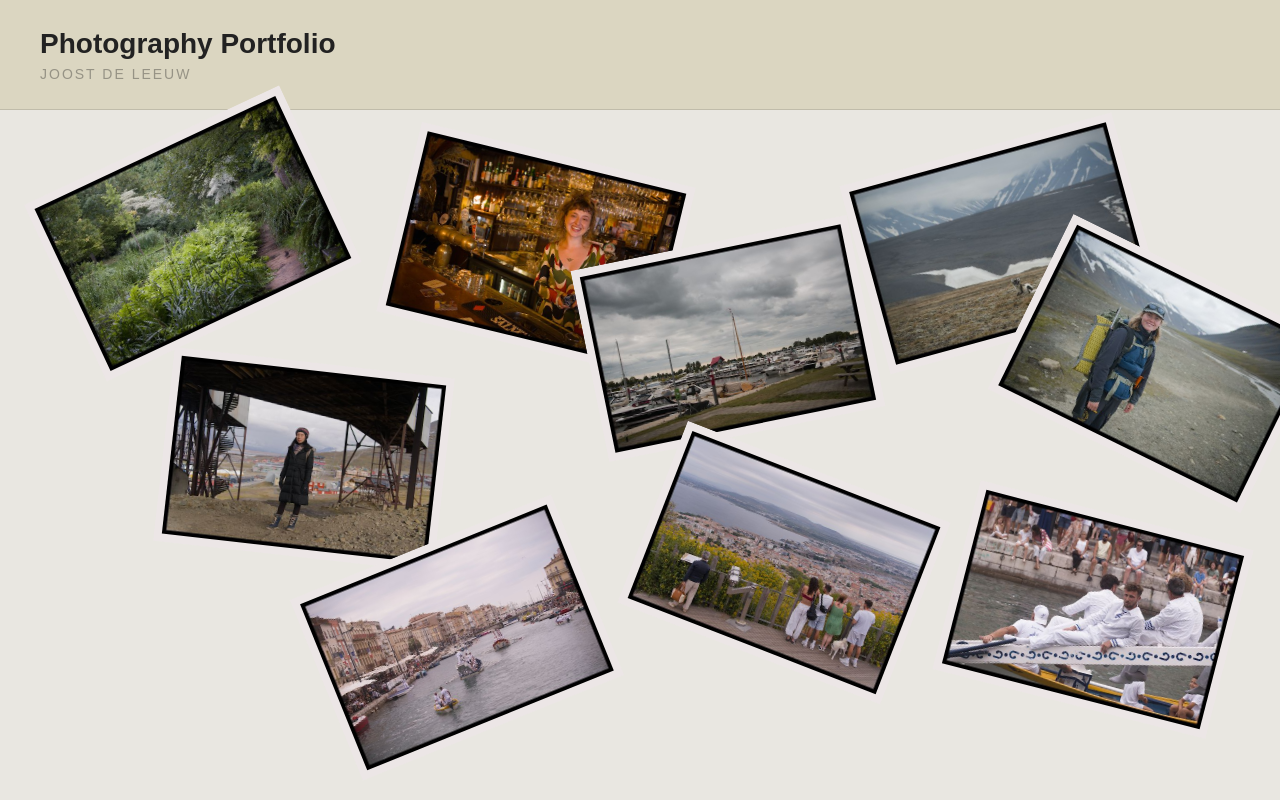
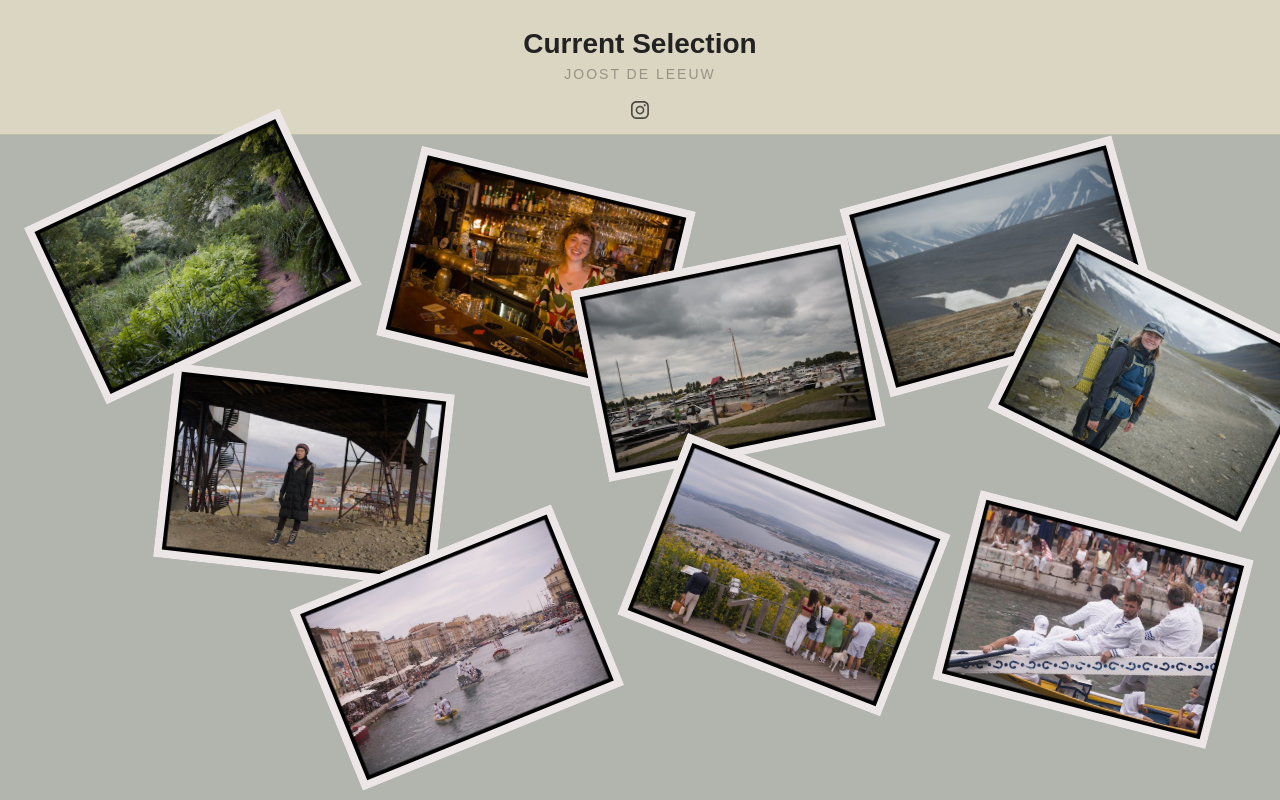
Before and after one commit to jjdljjdl/photography-portfolio, a plain HTML site: page index.html in a window 1280 px wide. Shown: the top 800 px of the page. Drawn offline with Linux system fonts and the light colour scheme.

Commit message:
colour scheme

```diff
--- a/index.html
+++ b/index.html
@@ -9,8 +9,15 @@
 
 <body>
     <header>
-        <h1>Photography Portfolio</h1>
+        <h1>Current Selection </h1>
         <p>Joost de Leeuw  </p>
+        <a href="https://www.instagram.com/amsterdamadventure/"
+       class="instagram-link"
+       target="_blank"
+       rel="noopener noreferrer"
+       aria-label="Instagram">
+        <img src="images/instagram.svg" alt="Instagram">
+    </a>
     </header>
     <main class="photo-floor">
         <img class="photo photo" src="images/thumbnails/photo1.jpg" data-full="images/full/photo1.jpg" alt="Westerpark">
@@ -22,6 +29,7 @@
         <img class="photo photo" src="images/thumbnails/photo7.jpg" data-full="images/full/photo7.jpg" alt="Sète">
         <img class="photo photo" src="images/thumbnails/photo8.jpg" data-full="images/full/photo8.jpg" alt="Sète">
         <img class="photo photo" src="images/thumbnails/photo9.jpg" data-full="images/full/photo9.jpg" alt="Sète">
+
 
 
     </main>
--- a/style.css
+++ b/style.css
@@ -7,14 +7,14 @@
     min-height: 100vh;
     overflow-x: hidden;
     font-family: Arial, sans-serif;
-    background: #e9e7e1;
+    background: #b2b4ae;
     color: #222222;
 }
 
 header {
     position: relative;
     z-index: 1;
-    height: 110px;
+    height: 135px;
     padding: 28px 40px;
     background: #e9e6e0;
     border-bottom: 1px solid rgba(0, 0, 0, 0.12);
@@ -38,7 +38,7 @@
     position: relative;
     z-index: 2;
     width: 100%;
-    height: calc(100vh - 110px);
+    height: calc(100vh - 135px);
     min-height: 620px;
     overflow: visible;
 }
@@ -208,3 +208,26 @@
 body.lightbox-open {
     overflow: hidden;
 }
+header {
+    position: relative;
+    text-align: center;
+}
+
+.instagram-link {
+    position: absolute;
+    left: 50%;
+    bottom: 8px;
+    transform: translateX(-50%);
+}
+
+.instagram-link img {
+    width: 24px;
+    height: 24px;
+    opacity: 0.65;
+    transition: opacity 0.2s ease, transform 0.2s ease;
+}
+
+.instagram-link:hover img {
+    opacity: 1;
+    transform: scale(1.15);
+}
```
Also changed, not shown: images/instagram.svg (added).
